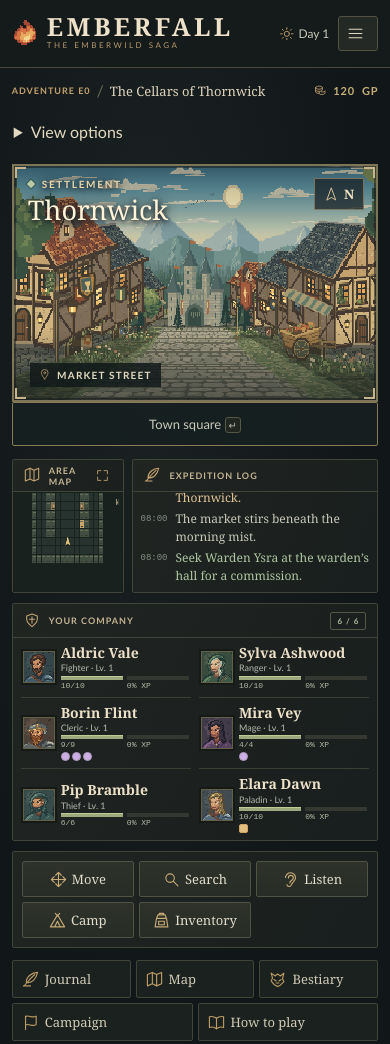
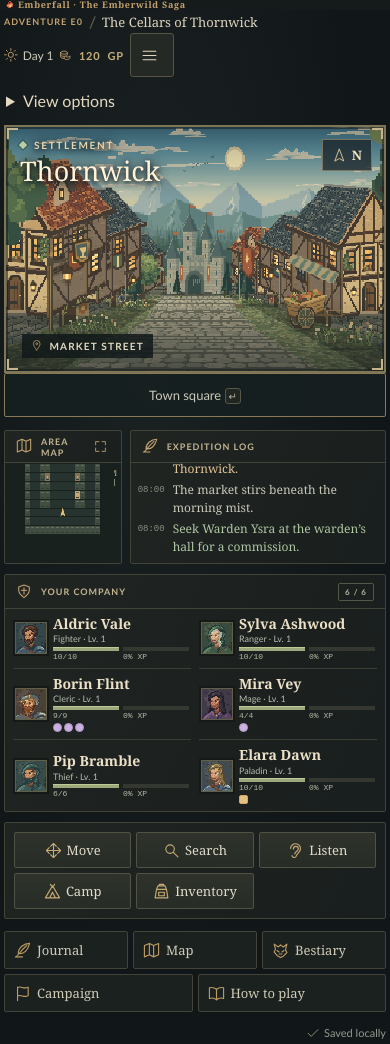
Before and after one commit to tselle/emberfall-astra-codex, a plain HTML site: page index.html in a window 390 px wide. Shown: the top 1044 px of the page. Drawn offline with Linux system fonts and the light colour scheme.

Commit message:
Condense the masthead to 10px and expand the play layout

```diff
--- a/game.js
+++ b/game.js
@@ -1,6 +1,6 @@
 "use strict";
 const Game = (() => {
-  const releaseVersion = "v.2026.11.28.3";
+  const releaseVersion = "v.2026.11.28.4";
   const prefix = "emberfall.1.",
     $ = UI.$,
     btn = UI.btn,
--- a/index.html
+++ b/index.html
@@ -9,20 +9,8 @@
   </head>
   <body>
     <header class="mast">
-      <div class="mast-inner">
-        <div class="brand">
-          <canvas id="sigil" width="36" height="44" aria-hidden="true"></canvas>
-          <div>
-            <div class="wordmark">Emberfall</div>
-            <div class="subtitle">The Emberwild Saga</div>
-          </div>
-        </div>
-        <div class="mast-right">
-          <div id="clock"></div>
-          <i class="rule"></i
-          ><button data-act="menu" class="menu-btn"><span data-icon="menu"></span> Game menu</button>
-        </div>
-      </div>
+      <canvas id="sigil" width="36" height="44" aria-hidden="true"></canvas>
+      <span>Emberfall · The Emberwild Saga</span>
     </header>
     <main>
       <div class="chapter">
@@ -31,7 +19,11 @@
           ><span class="chapter-id" id="chapter-id">Adventure E0</span><span class="slash">/</span
           ><span id="adventure-name">The Cellars of Thornwick</span>
         </div>
-        <div class="gold"><span data-icon="coins"></span><b id="gold">120</b> GP</div>
+        <div class="chapter-tools">
+          <div id="clock"></div>
+          <div class="gold"><span data-icon="coins"></span><b id="gold">120</b> GP</div>
+          <button data-act="menu" class="menu-btn" title="Game menu"><span data-icon="menu"></span> Game menu</button>
+        </div>
       </div>
       <details class="view-options">
         <summary>View options</summary>
--- a/style.css
+++ b/style.css
@@ -56,23 +56,22 @@ button,
   border: 1px solid var(--edge);
 }
 .mast {
-  background: #151a1a;
-  border-bottom: 1px solid #48483a;
-}
-.mast-inner,
-main {
-  max-width: 1500px;
-  width: 94%;
-  margin: 0 auto;
-}
-.mast-inner {
+  height: 10px;
   display: flex;
   align-items: center;
-  justify-content: space-between;
-  min-height: 86px;
+  gap: 4px;
+  padding-inline: 6px;
+  background: #151a1a;
+  color: var(--gold);
+  font: bold 9px/10px var(--serif);
+  letter-spacing: .08em;
 }
-.brand,
-.mast-right,
+.mast canvas { width: 8px; height: 10px; }
+main {
+  width: 100%;
+  padding-inline: max(4px, env(safe-area-inset-left)) max(4px, env(safe-area-inset-right));
+}
+.chapter-tools,
 .chapter,
 .chapter > div,
 .panel-title,
@@ -85,34 +84,6 @@ main {
 footer {
   display: flex;
   align-items: center;
-}
-.brand {
-  gap: 15px;
-}
-.brand canvas {
-  width: 37px;
-  height: 45px;
-  image-rendering: pixelated;
-}
-.wordmark {
-  color: var(--cream);
-  text-transform: uppercase;
-  font: small-caps bold 32px/0.98 var(--serif);
-  letter-spacing: 3.4px;
-}
-.subtitle {
-  color: #b69a6b;
-  text-transform: uppercase;
-  letter-spacing: 3.45px;
-  font: 10px/1.9 var(--sans);
-  letter-spacing: 3.45px;
-}
-.mast-right {
-  gap: 21px;
-}
-.mast-right > .rule {
-  height: 22px;
-  border-left: 1px solid var(--edge);
 }
 #clock {
   display: flex;
@@ -140,7 +111,9 @@ footer {
 }
 .chapter {
   justify-content: space-between;
-  margin: 20px 0 15px;
+  flex-wrap: wrap;
+  gap: 2px 10px;
+  margin: 2px 0;
 }
 .chapter > div {
   gap: 12px;
@@ -784,10 +757,6 @@ dialog:has(#battlefield) {
   display: none;
 }
 @media (min-width: 1600px) {
-  .mast-inner,
-  main {
-    max-width: 1500px;
-  }
   .scene {
     aspect-ratio: 2.45;
   }
@@ -796,10 +765,6 @@ dialog:has(#battlefield) {
   }
 }
 @media (max-width: 1050px) {
-  .mast-inner,
-  main {
-    width: 96%;
-  }
   .play-layout {
     grid-template-columns: minmax(0, 2.2fr) minmax(235px, 1fr);
     gap: 10px;
@@ -839,31 +804,6 @@ dialog:has(#battlefield) {
   }
 }
 @media (max-width: 720px) {
-  .mast-inner,
-  main {
-    width: 94%;
-  }
-  .mast-inner {
-    min-height: 67px;
-  }
-  .wordmark {
-    font-size: 25px;
-  }
-  .brand {
-    gap: 8px;
-  }
-  .brand canvas {
-    width: 27px;
-    height: 34px;
-  }
-  .subtitle {
-    font-size: 8px;
-    letter-spacing: 2.5px;
-  }
-  .mast-right {
-    gap: 9px;
-  }
-  .mast-right > .rule,
   .clock-time {
     display: none;
   }
@@ -876,9 +816,7 @@ dialog:has(#battlefield) {
     font-size: 12px;
     gap: 5px;
   }
-  .chapter {
-    margin: 13px 0 10px;
-  }
+  .menu-btn { min-height: 44px; min-width: 44px; justify-content: center; }
   .chapter > div {
     gap: 6px;
   }
@@ -1034,7 +972,7 @@ dialog:has(#battlefield) {
   }
 }
 .view-options {
-  margin: 0 0 10px;
+  margin: 0 0 2px;
   color: #e2d9c0;
 }
 .view-options summary { cursor: pointer; width: fit-content; padding: 6px 2px; }
```
Also changed, not shown: tests/chrome.js (+4 -0 lines).
